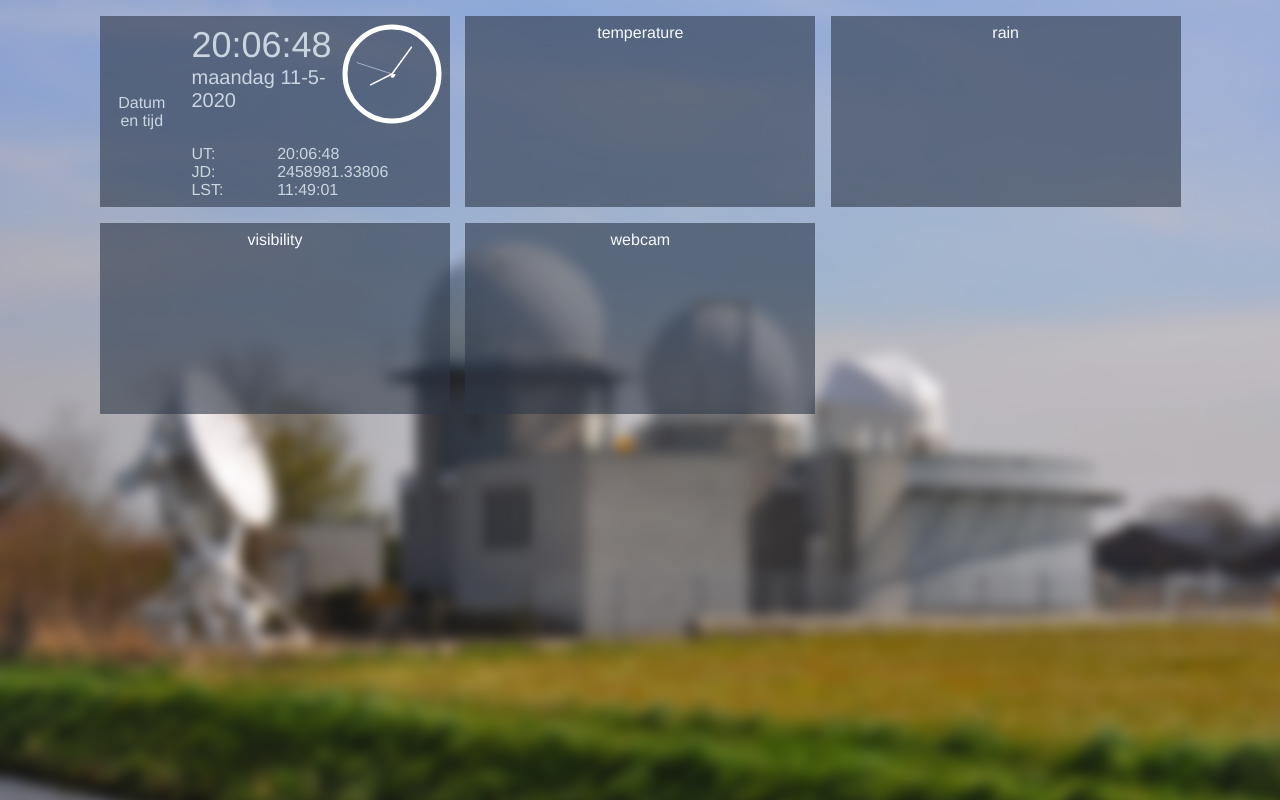
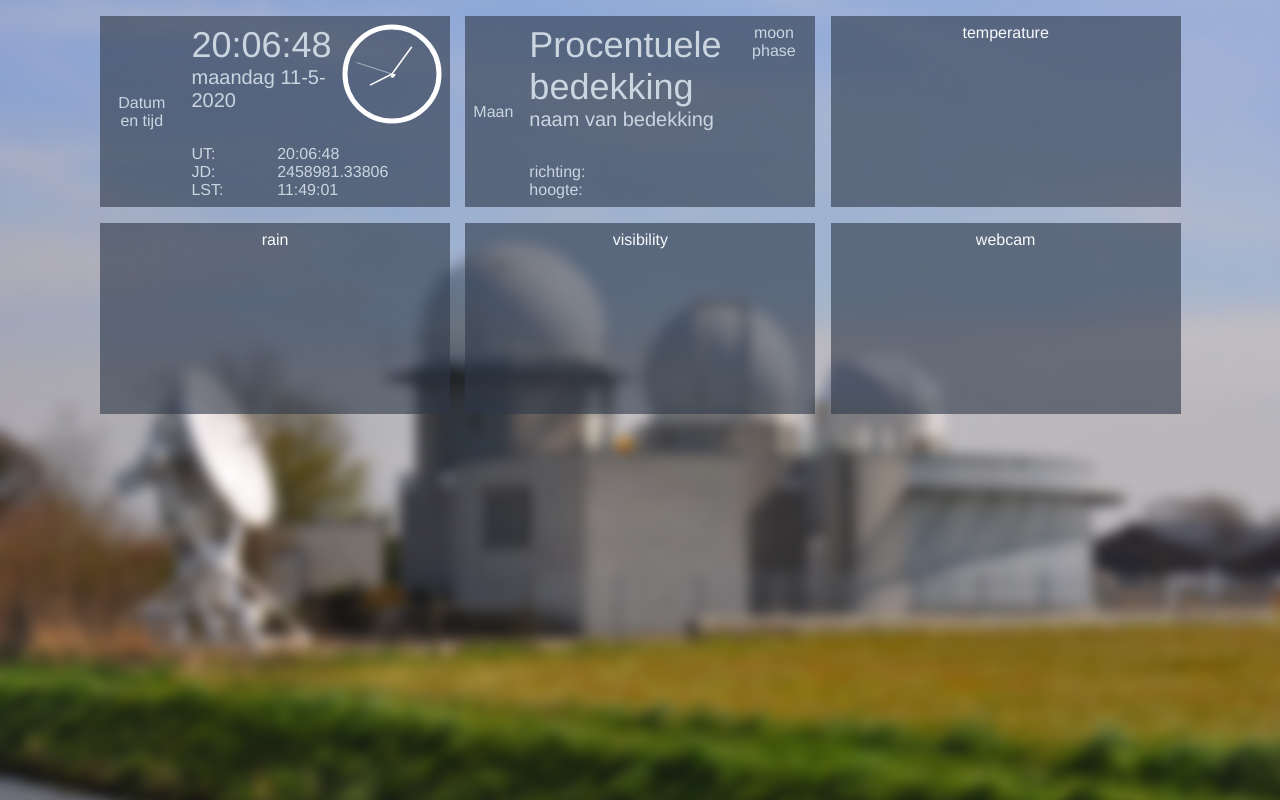
Before and after one commit to zwik/instrumentenplatform-client, a Vue app: page / in a window 1280 px wide. Built offline with nearby package versions, Linux system fonts and the light colour scheme.

Commit message:
Initial version of Moon widget

```diff
--- a/src/components/AnalogClock.vue
+++ b/src/components/AnalogClock.vue
@@ -28,7 +28,6 @@ export default {
   },
   mounted() {
     this.canvas = this.$refs.canvas;
-    // this.canvas = document.getElementById('canvas');
     this.ctx = this.canvas.getContext('2d');
     this.clearCanvas();
     this.drawClock();
@@ -51,7 +50,6 @@ export default {
       this.ctx.strokeStyle = 'white';
       this.ctx.lineWidth = 5;
       this.ctx.stroke();
-      console.log(this.canvas.width);
     },
     centerDial() {
       this.ctx.beginPath();
--- a/src/components/StatDashboard.vue
+++ b/src/components/StatDashboard.vue
@@ -1,6 +1,7 @@
 <template>
   <div class="dashboard">
     <DateWidget />
+    <MoonWidget />
     <StatPanel>temperature</StatPanel>
     <StatPanel>rain</StatPanel>
     <StatPanel>visibility</StatPanel>
@@ -11,12 +12,14 @@
 <script>
 import StatPanel from '@/components/StatPanel.vue';
 import DateWidget from '@/components/widgets/DateWidget.vue';
+import MoonWidget from '@/components/widgets/MoonWidget.vue';
 
 export default {
   name: 'StatDashboard',
   components: {
     StatPanel,
     DateWidget,
+    MoonWidget,
   },
 };
 </script>
--- /dev/null
+++ b/src/components/widgets/MoonWidget.vue
@@ -0,0 +1,162 @@
+<template>
+  <div class="moon-widget">
+    <div class="title">Maan</div>
+    <div class="inner">
+      <div class="inner-wrapper">
+        <div class="left">
+          <div class="time">
+            Procentuele bedekking
+            <br />
+          </div>
+          <div class="date">naam van bedekking</div>
+        </div>
+        <div class="right">moon phase</div>
+      </div>
+      <div class="footer">
+        <div class="label">
+          richting:
+          <br />hoogte:
+          <br />
+        </div>
+        <div class="value">
+          <!-- {{ ut }}<br />
+          {{ currentJulian.toFixed(5)}}<br />
+          {{ currentSidereal }}-->
+        </div>
+      </div>
+    </div>
+  </div>
+</template>
+
+<script>
+export default {
+  name: 'MoonWidget',
+  data() {
+    return {
+      currentDate: null,
+      currentJulian: null,
+      jd: null,
+      phases: [
+        'nieuwe maan',
+        'jonge maansikkel',
+        'eerste kwartier',
+        'wassende maan',
+        'volle maan',
+        'afnemende maan',
+        'laatste kwartier',
+        'asgrauwe maan',
+      ],
+    };
+  },
+  created() {
+    this.updateTime();
+    setInterval(() => this.updateTime(), 1000);
+  },
+  methods: {
+    updateTime() {
+      this.currentDate = new Date();
+      this.julianDate();
+    },
+    julianDate() {
+      const DAYS_IN_MS = 1000 * 60 * 60 * 24;
+      const JULIAN_1970 = 2440588;
+      const currentDate = new Date(new Date().toUTCString());
+      this.currentJulian = currentDate.valueOf() / DAYS_IN_MS - 0.5 + JULIAN_1970;
+      this.jd = 365.25 * 2020 + 30.6 * 6 + 26 - 694039.09;
+      console.log('moon', this.moon(2020, 5, 26));
+    },
+    moon(year, month, day) {
+      let localYear = year;
+      let localMonth = month;
+
+      let c = 0;
+      let e = 0;
+      let jd = 0;
+      let b = 0;
+
+      if (localMonth < 3) {
+        localYear -= 1;
+        localMonth += 12;
+      }
+
+      localMonth += 1;
+      c = 365.25 * localYear;
+      e = 30.6 * localMonth;
+      jd = c + e + day - 694039.09; // jd is total days elapsed
+      jd /= 29.5305882; // divide by the moon cycle
+      b = parseInt(jd, 10); // int(jd) -> b, take integer part of jd
+      jd -= b; // subtract integer part to leave fractional part of original jd
+      b = Math.round(jd * 8); // scale fraction from 0-8 and round
+
+      if (b >= 8) b = 0; // 0 and 8 are the same so turn 8 into 0
+      return { phase: b, name: this.phases[b] };
+    },
+  },
+};
+</script>
+
+<style lang="postcss" scoped>
+.moon-widget {
+  @apply flex;
+  @apply items-center;
+  @apply justify-center;
+  @apply bg-gray-800;
+  @apply bg-opacity-60;
+  min-width: 350px;
+  max-width: 350px;
+}
+
+.title {
+  writing-mode: sideways-lr;
+  text-orientation: sideways;
+  @apply text-gray-400;
+  @apply mx-2;
+}
+
+.inner {
+  @apply flex;
+  @apply flex-col;
+  @apply text-gray-400;
+  @apply m-2;
+  width: 100%;
+  height: 175px;
+}
+
+.inner-wrapper {
+  @apply flex;
+  @apply flex-grow;
+}
+
+.left {
+  width: 100%;
+}
+
+.right {
+  /* @apply bg-blue-400; */
+}
+
+.footer {
+  @apply flex;
+  @apply flex-row;
+  @apply text-left;
+  width: 100%;
+}
+
+.label {
+  @apply flex-grow;
+}
+
+.value {
+  @apply flex-grow;
+}
+
+.time {
+  @apply text-left;
+  @apply text-4xl;
+}
+
+.date {
+  @apply text-left;
+  @apply text-xl;
+}
+</style>
```
